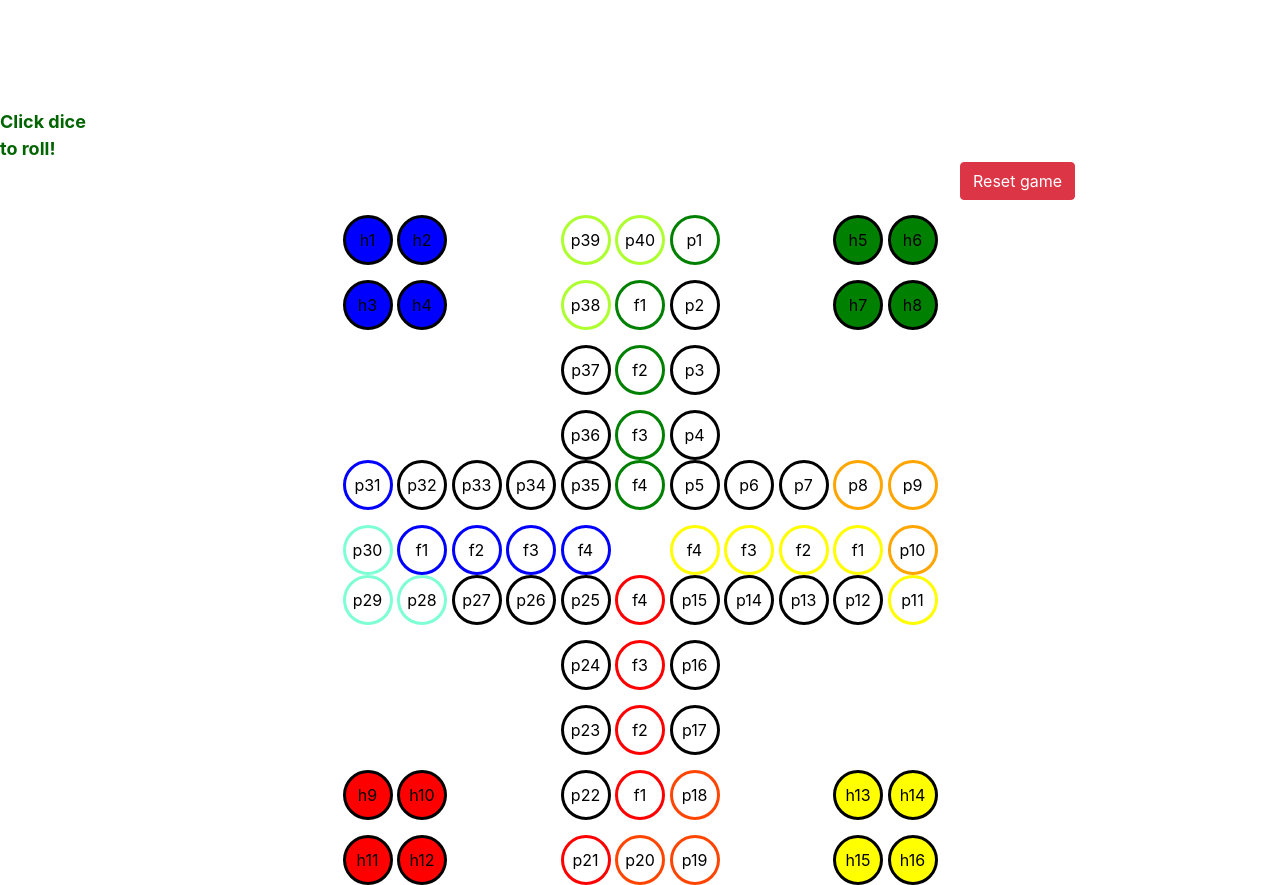
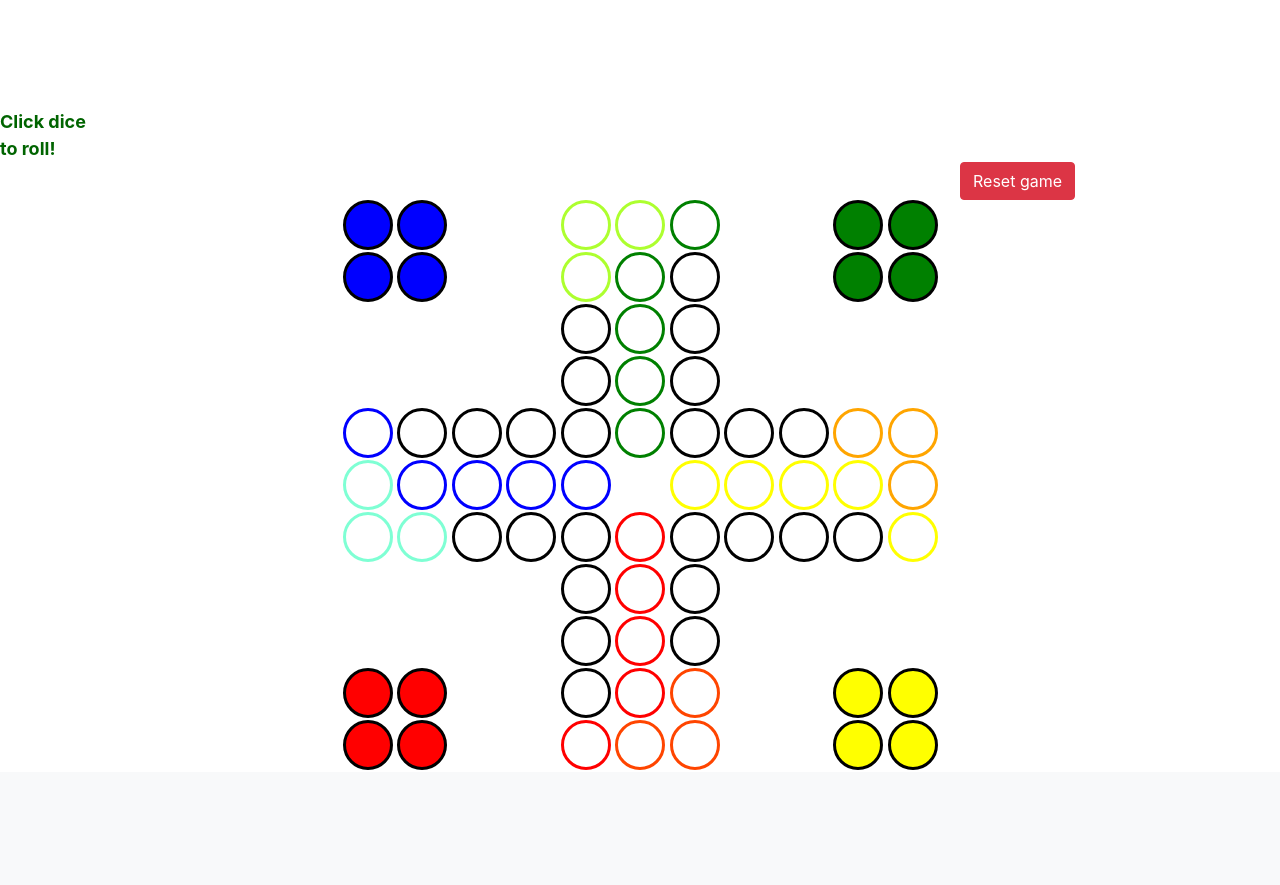
Before and after one commit to mrherres/Project, a PHP site: page /game.php?name=1 in a window 1280 px wide. Shown: the part 148-1033 px from the top of the page. After the commit the page ends 918 px from the top, so only its background shows below. Run offline with PHP 8.4, Linux system fonts and the light colour scheme; data that the repository does not hold is empty.

Commit message:
Visual changes

```diff
--- a/game.php
+++ b/game.php
@@ -27,31 +27,31 @@ $getName = $_GET['name'];
 </div>
 
 <div class="top">
-    <button class="round_blue pawn" id="home_1">h1</button>
-    <button class="round_blue pawn" id="home_2">h2</button>
+    <button class="round_blue pawn" id="home_1"></button>
+    <button class="round_blue pawn" id="home_2"></button>
     <button class="round_inv"></button>
     <button class="round_inv"></button>
-    <button class="round finish_green" id="p39">p39</button>
-    <button class="round finish_green" id="p40">p40</button>
-    <button class="static_green" id="p1">p1</button>
+    <button class="round finish_green" id="p39"></button>
+    <button class="round finish_green" id="p40"></button>
+    <button class="static_green" id="p1"></button>
     <button class="round_inv"></button>
     <button class="round_inv"></button>
-    <button class="round_green pawn" id="home_5">h5</button>
-    <button class="round_green pawn" id="home_6">h6</button>
+    <button class="round_green pawn" id="home_5"></button>
+    <button class="round_green pawn" id="home_6"></button>
 </div>
 
 <div class="top">
-    <button class="round_blue pawn" id="home_3">h3</button>
-    <button class="round_blue pawn" id="home_4">h4</button>
+    <button class="round_blue pawn" id="home_3"></button>
+    <button class="round_blue pawn" id="home_4"></button>
     <button class="round_inv"></button>
     <button class="round_inv"></button>
-    <button class="round finish_green" id="p38">p38</button>
-    <button class="static_green" id="g1">f1</button>
-    <button class="round" id="p2">p2</button>
+    <button class="round finish_green" id="p38"></button>
+    <button class="static_green" id="g1"></button>
+    <button class="round" id="p2"></button>
     <button class="round_inv"></button>
     <button class="round_inv"></button>
-    <button class="round_green pawn" id="home_7">h7</button>
-    <button class="round_green pawn" id="home_8">h8</button>
+    <button class="round_green pawn" id="home_7"></button>
+    <button class="round_green pawn" id="home_8"></button>
 </div>
 
 <div class="top">
@@ -59,9 +59,9 @@ $getName = $_GET['name'];
     <button class="round_inv"></button>
     <button class="round_inv"></button>
     <button class="round_inv"></button>
-    <button class="round" id="p37">p37</button>
-    <button class="static_green" id="g2">f2</button>
-    <button class="round" id="p3">p3</button>
+    <button class="round" id="p37"></button>
+    <button class="static_green" id="g2"></button>
+    <button class="round" id="p3"></button>
     <button class="round_inv"></button>
     <button class="round_inv"></button>
     <button class="round_inv"></button>
@@ -73,9 +73,9 @@ $getName = $_GET['name'];
     <button class="round_inv"></button>
     <button class="round_inv"></button>
     <button class="round_inv"></button>
-    <button class="round" id="p36">p36</button>
-    <button class="static_green" id="g3">f3</button>
-    <button class="round" id="p4">p4</button>
+    <button class="round" id="p36"></button>
+    <button class="static_green" id="g3"></button>
+    <button class="round" id="p4"></button>
     <button class="round_inv"></button>
     <button class="round_inv"></button>
     <button class="round_inv"></button>
@@ -83,45 +83,45 @@ $getName = $_GET['name'];
 </div>
 
 <div class="top">
-    <button class="static_blue" id="p31">p31</button>
-    <button class="round" id="p32">p32</button>
-    <button class="round" id="p33">p33</button>
-    <button class="round" id="p34">p34</button>
-    <button class="round" id="p35">p35</button>
-    <button class="static_green" id="g4">f4</button>
-    <button class="round" id="p5">p5</button>
-    <button class="round" id="p6">p6</button>
-    <button class="round" id="p7">p7</button>
-    <button class="round finish_yellow" id="p8">p8</button>
-    <button class="round finish_yellow" id="p9">p9</button>
+    <button class="static_blue" id="p31"></button>
+    <button class="round" id="p32"></button>
+    <button class="round" id="p33"></button>
+    <button class="round" id="p34"></button>
+    <button class="round" id="p35"></button>
+    <button class="static_green" id="g4"></button>
+    <button class="round" id="p5"></button>
+    <button class="round" id="p6"></button>
+    <button class="round" id="p7"></button>
+    <button class="round finish_yellow" id="p8"></button>
+    <button class="round finish_yellow" id="p9"></button>
 </div>
 
 <div class="top">
-    <button class="round finish_blue" id="p30">p30</button>
-    <button class="static_blue" id="b1">f1</button>
-    <button class="static_blue" id="b2">f2</button>
-    <button class="static_blue" id="b3">f3</button>
-    <button class="static_blue" id="b4">f4</button>
+    <button class="round finish_blue" id="p30"></button>
+    <button class="static_blue" id="b1"></button>
+    <button class="static_blue" id="b2"></button>
+    <button class="static_blue" id="b3"></button>
+    <button class="static_blue" id="b4"></button>
     <button class="round_inv"></button>
-    <button class="static_yellow" id="y4">f4</button>
-    <button class="static_yellow" id="y3">f3</button>
-    <button class="static_yellow" id="y2">f2</button>
-    <button class="static_yellow" id="y1">f1</button>
-    <button class="round finish_yellow" id="p10">p10</button>
+    <button class="static_yellow" id="y4"></button>
+    <button class="static_yellow" id="y3"></button>
+    <button class="static_yellow" id="y2"></button>
+    <button class="static_yellow" id="y1"></button>
+    <button class="round finish_yellow" id="p10"></button>
 </div>
 
 <div class="top">
-    <button class="round finish_blue" id="p29">p29</button>
-    <button class="round finish_blue" id="p28">p28</button>
-    <button class="round" id="p27">p27</button>
-    <button class="round" id="p26">p26</button>
-    <button class="round" id="p25">p25</button>
-    <button class="static_red" id="r4">f4</button>
-    <button class="round" id="p15">p15</button>
-    <button class="round" id="p14">p14</button>
-    <button class="round" id="p13">p13</button>
-    <button class="round" id="p12">p12</button>
-    <button class="static_yellow" id="p11">p11</button>
+    <button class="round finish_blue" id="p29"></button>
+    <button class="round finish_blue" id="p28"></button>
+    <button class="round" id="p27"></button>
+    <button class="round" id="p26"></button>
+    <button class="round" id="p25"></button>
+    <button class="static_red" id="r4"></button>
+    <button class="round" id="p15"></button>
+    <button class="round" id="p14"></button>
+    <button class="round" id="p13"></button>
+    <button class="round" id="p12"></button>
+    <button class="static_yellow" id="p11"></button>
 </div>
 
 <div class="top">
@@ -129,9 +129,9 @@ $getName = $_GET['name'];
     <button class="round_inv"></button>
     <button class="round_inv"></button>
     <button class="round_inv"></button>
-    <button class="round" id="p24">p24</button>
-    <button class="static_red" id="r3">f3</button>
-    <button class="round" id="p16">p16</button>
+    <button class="round" id="p24"></button>
+    <button class="static_red" id="r3"></button>
+    <button class="round" id="p16"></button>
     <button class="round_inv"></button>
     <button class="round_inv"></button>
     <button class="round_inv"></button>
@@ -143,9 +143,9 @@ $getName = $_GET['name'];
     <button class="round_inv"></button>
     <button class="round_inv"></button>
     <button class="round_inv"></button>
-    <button class="round" id="p23">p23</button>
-    <button class="static_red" id="r2">f2</button>
-    <button class="round" id="p17">p17</button>
+    <button class="round" id="p23"></button>
+    <button class="static_red" id="r2"></button>
+    <button class="round" id="p17"></button>
     <button class="round_inv"></button>
     <button class="round_inv"></button>
     <button class="round_inv"></button>
@@ -153,29 +153,29 @@ $getName = $_GET['name'];
 </div>
 
 <div class="top">
-    <button class="round_red" id="home_9">h9</button>
-    <button class="round_red" id="home_10">h10</button>
+    <button class="round_red" id="home_9"></button>
+    <button class="round_red" id="home_10"></button>
     <button class="round_inv"></button>
     <button class="round_inv"></button>
-    <button class="round" id="p22">p22</button>
-    <button class="static_red" id="r1">f1</button>
-    <button class="round finish_red" id="p18">p18</button>
+    <button class="round" id="p22"></button>
+    <button class="static_red" id="r1"></button>
+    <button class="round finish_red" id="p18"></button>
     <button class="round_inv"></button>
     <button class="round_inv"></button>
-    <button class="round_yellow" id="home_13">h13</button>
-    <button class="round_yellow" id="home_14">h14</button>
+    <button class="round_yellow" id="home_13"></button>
+    <button class="round_yellow" id="home_14"></button>
 </div>
 
 <div class="top">
-    <button class="round_red" id="home_11">h11</button>
-    <button class="round_red" id="home_12">h12</button>
+    <button class="round_red" id="home_11"></button>
+    <button class="round_red" id="home_12"></button>
     <button class="round_inv"></button>
     <button class="round_inv"></button>
-    <button class="static_red" id="p21">p21</button>
-    <button class="round finish_red" id="p20">p20</button>
-    <button class="round finish_red" id="p19">p19</button>
+    <button class="static_red" id="p21"></button>
+    <button class="round finish_red" id="p20"></button>
+    <button class="round finish_red" id="p19"></button>
     <button class="round_inv"></button>
     <button class="round_inv"></button>
-    <button class="round_yellow" id="home_13">h15</button>
-    <button class="round_yellow" id="home_14">h16</button>
+    <button class="round_yellow" id="home_13"></button>
+    <button class="round_yellow" id="home_14"></button>
 </div>
```
